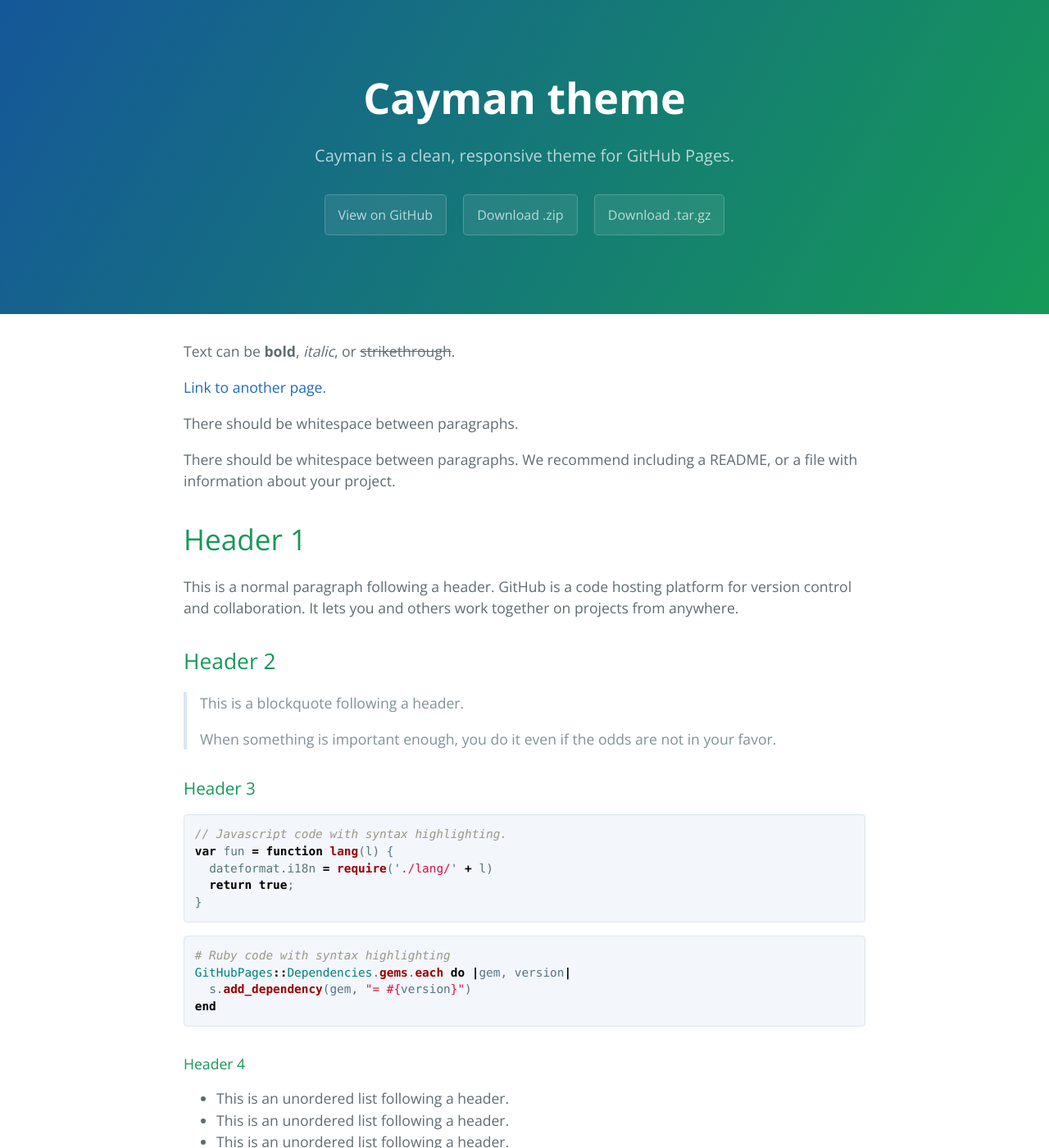
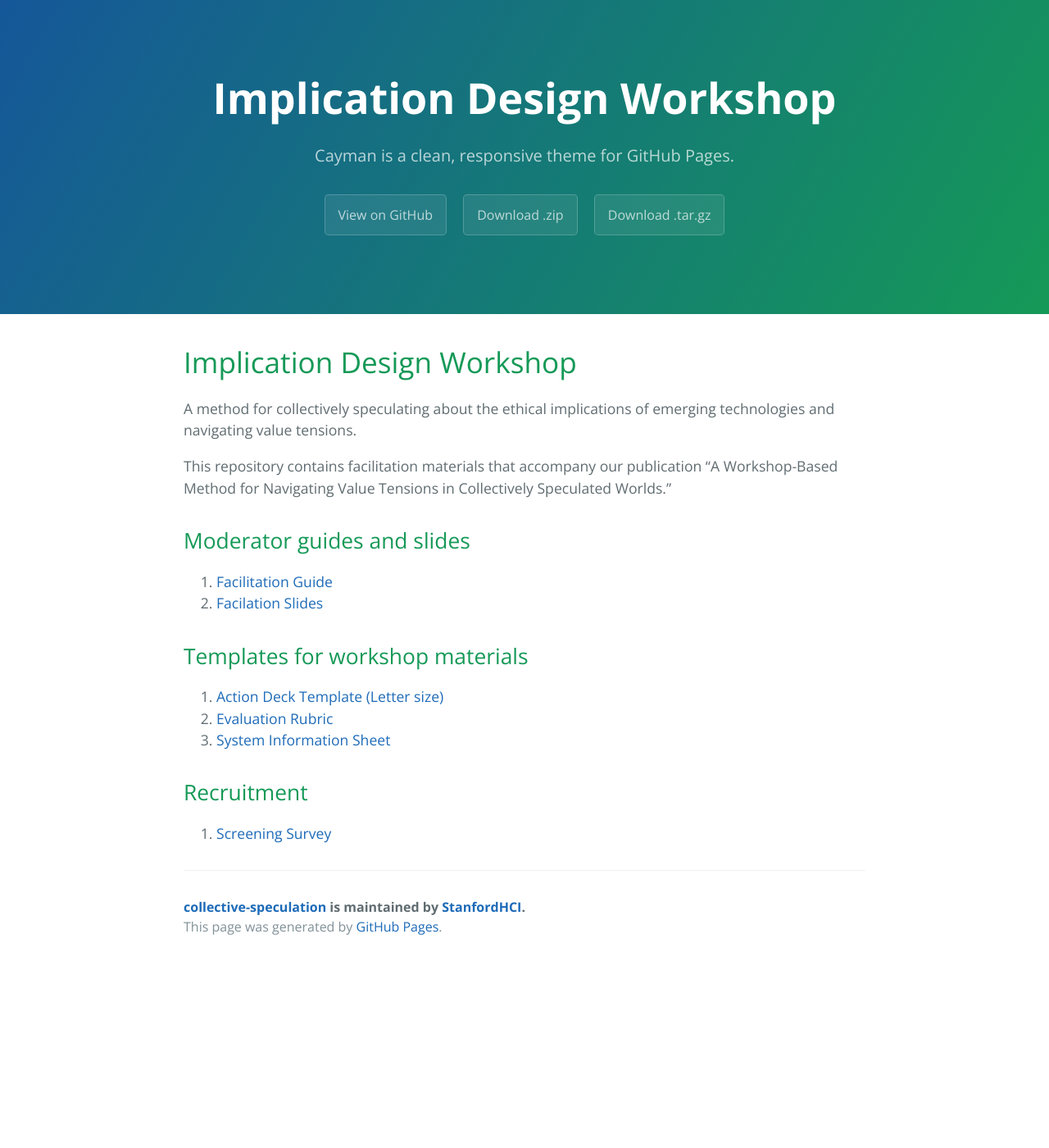
Before and after one commit to StanfordHCI/collective-speculation, a Jekyll site: the page built from index.md, in a window 1280 px wide and 1400 px high. Shown: the whole window at 82% size. Built offline with Jekyll 4.4.1, drawn with Linux system fonts in a browser that asks for light colours; our own code applies the rules of GitHub Pages for plain Markdown files; some of the changed text lies outside the part shown.

Commit message:
Update index.md

````diff
--- a/index.md
+++ b/index.md
@@ -1,123 +1,17 @@
----
-layout: default
----
+# Implication Design Workshop
 
-Text can be **bold**, _italic_, or ~~strikethrough~~.
+A method for collectively speculating about the ethical implications of emerging technologies and navigating value tensions.
 
-[Link to another page](./another-page.html).
+This repository contains facilitation materials that accompany our publication "A Workshop-Based Method for Navigating Value Tensions in Collectively Speculated Worlds."
 
-There should be whitespace between paragraphs.
+## Moderator guides and slides
+1. [Facilitation Guide](https://docs.google.com/document/d/10t3ygBTE1gv6bJbCFofNovnjgjqgtvxiAictwnjRdSk/edit?usp=sharing)
+1. [Facilation Slides](https://docs.google.com/presentation/d/1iClORmNKflZkjEYXEplaosHq5cUsIpPXn2Vh52Z_ems/edit?usp=sharing)
 
-There should be whitespace between paragraphs. We recommend including a README, or a file with information about your project.
+## Templates for workshop materials
+1. [Action Deck Template (Letter size)](https://drive.google.com/drive/u/0/folders/1kLx_D2NJKSisd2VneW3aLwdS-JWwVdyF)
+1. [Evaluation Rubric](https://docs.google.com/document/d/1pDKC8HlxQIxypAR2wLh4Mdw50YhXymWqivXapq5l2cw/edit)
+1. [System Information Sheet](https://docs.google.com/document/d/1npLCqvPloQj91HYXOXb391Yj_Ss9PYrM726m84SZP4w/edit?usp=sharing)
 
-# Header 1
-
-This is a normal paragraph following a header. GitHub is a code hosting platform for version control and collaboration. It lets you and others work together on projects from anywhere.
-
-## Header 2
-
-> This is a blockquote following a header.
->
-> When something is important enough, you do it even if the odds are not in your favor.
-
-### Header 3
-
-```js
-// Javascript code with syntax highlighting.
-var fun = function lang(l) {
-  dateformat.i18n = require('./lang/' + l)
-  return true;
-}
-```
-
-```ruby
-# Ruby code with syntax highlighting
-GitHubPages::Dependencies.gems.each do |gem, version|
-  s.add_dependency(gem, "= #{version}")
-end
-```
-
-#### Header 4
-
-*   This is an unordered list following a header.
-*   This is an unordered list following a header.
-*   This is an unordered list following a header.
-
-##### Header 5
-
-1.  This is an ordered list following a header.
-2.  This is an ordered list following a header.
-3.  This is an ordered list following a header.
-
-###### Header 6
-
-| head1        | head two          | three |
-|:-------------|:------------------|:------|
-| ok           | good swedish fish | nice  |
-| out of stock | good and plenty   | nice  |
-| ok           | good `oreos`      | hmm   |
-| ok           | good `zoute` drop | yumm  |
-
-### There's a horizontal rule below this.
-
-* * *
-
-### Here is an unordered list:
-
-*   Item foo
-*   Item bar
-*   Item baz
-*   Item zip
-
-### And an ordered list:
-
-1.  Item one
-1.  Item two
-1.  Item three
-1.  Item four
-
-### And a nested list:
-
-- level 1 item
-  - level 2 item
-  - level 2 item
-    - level 3 item
-    - level 3 item
-- level 1 item
-  - level 2 item
-  - level 2 item
-  - level 2 item
-- level 1 item
-  - level 2 item
-  - level 2 item
-- level 1 item
-
-### Small image
-
-![Octocat](https://github.githubassets.com/images/icons/emoji/octocat.png)
-
-### Large image
-
-![Branching](https://guides.github.com/activities/hello-world/branching.png)
-
-
-### Definition lists can be used with HTML syntax.
-
-<dl>
-<dt>Name</dt>
-<dd>Godzilla</dd>
-<dt>Born</dt>
-<dd>1952</dd>
-<dt>Birthplace</dt>
-<dd>Japan</dd>
-<dt>Color</dt>
-<dd>Green</dd>
-</dl>
-
-```
-Long, single-line code blocks should not wrap. They should horizontally scroll if they are too long. This line should be long enough to demonstrate this.
-```
-
-```
-The final element.
-```
+## Recruitment
+1. [Screening Survey](https://docs.google.com/document/d/10UCB5z2PvSTtdVyc6xeMtwjXASwHUY1BJ2sWRX5R1FE/edit#heading=h.ggpa7hjyvjow)
````
